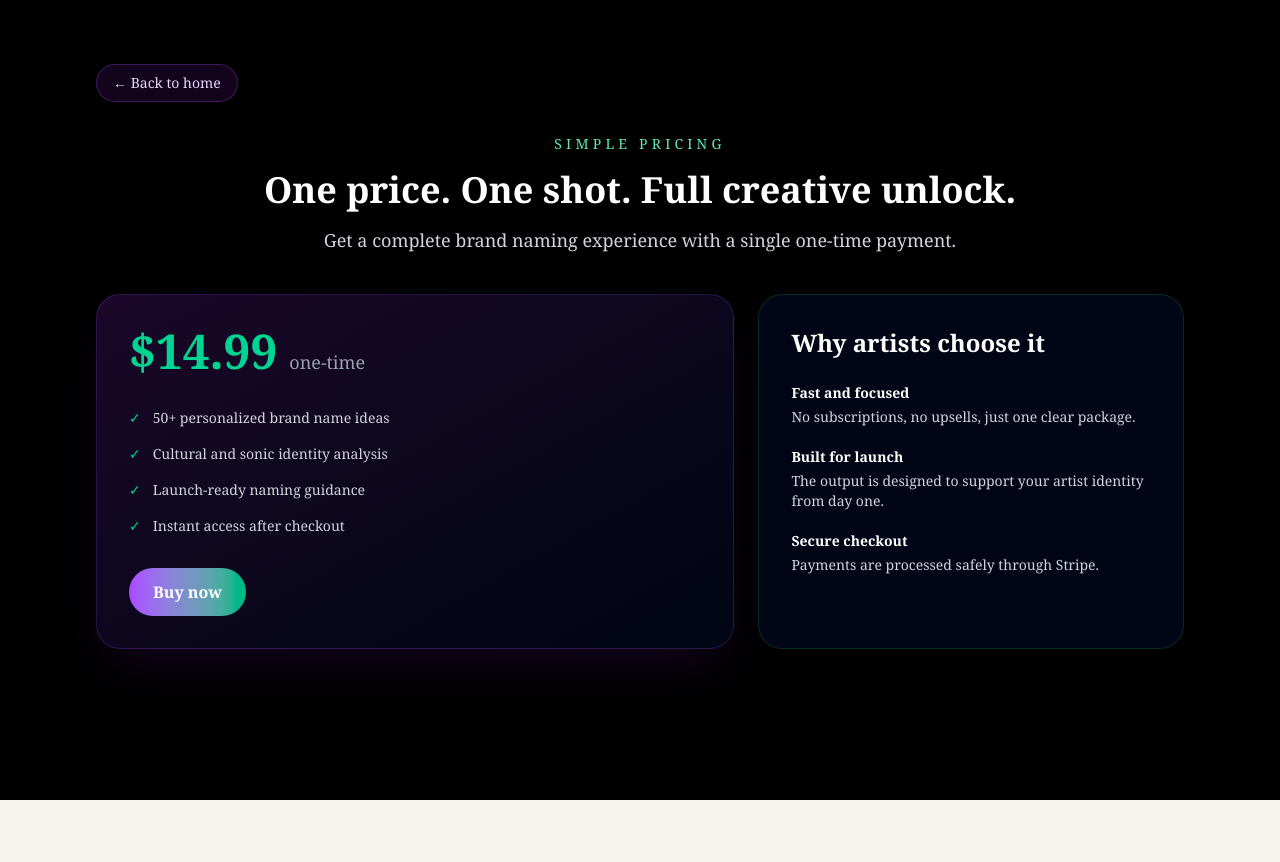
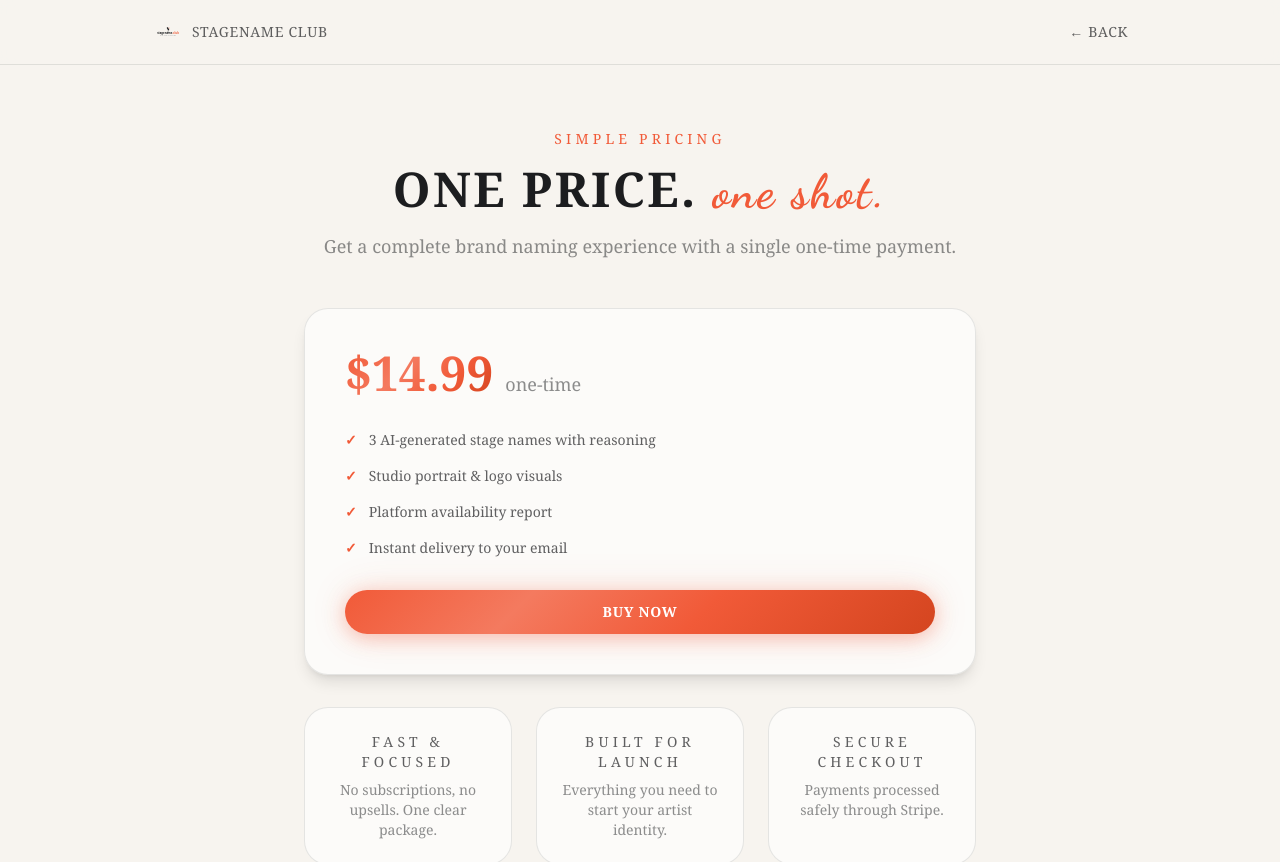
Before and after one commit to amirbenasr/stagename, a Next.js app: page /pricing in a window 1280 px wide. Shown: the top 862 px of the page. Before the commit the page ends 800 px from the top, so only its background shows below. Built offline with nearby package versions, Linux system fonts and the light colour scheme.

Commit message:
refactor: update pricing and legal pages to new design system

```diff
--- a/app/components/LegalPageLayout.tsx
+++ b/app/components/LegalPageLayout.tsx
@@ -1,5 +1,6 @@
 import Link from "next/link";
 import type { ReactNode } from "react";
+import Logo from "./Logo";
 
 interface LegalPageLayoutProps {
   title: string;
@@ -15,27 +16,43 @@ export default function LegalPageLayout({
   label = "Legal",
 }: LegalPageLayoutProps) {
   return (
-    <div className="min-h-screen bg-black text-white">
-      <main className="mx-auto flex min-h-screen max-w-4xl flex-col px-4 py-16 sm:px-6 lg:px-8">
-        <Link
-          href="/"
-          className="mb-8 inline-flex w-fit items-center rounded-full border border-purple-500/30 bg-purple-900/20 px-4 py-2 text-sm text-purple-200 transition hover:border-purple-400 hover:bg-purple-900/40"
-        >
-          ← Back to home
-        </Link>
+    <div className="min-h-screen bg-beige text-foreground">
+      {/* Navbar */}
+      <nav className="border-b border-foreground/10 bg-beige/90 backdrop-blur-sm sticky top-0 z-20">
+        <div className="max-w-5xl mx-auto px-6 py-4 flex items-center justify-between">
+          <Link href="/" className="flex items-center gap-2">
+            <Logo className="w-8 h-8" />
+            <span className="font-serif text-sm uppercase tracking-wider text-foreground/70">StageName Club</span>
+          </Link>
+          <Link
+            href="/"
+            className="font-serif text-sm uppercase tracking-wider text-foreground/70 hover:text-coral transition-colors"
+          >
+            ← Back
+          </Link>
+        </div>
+      </nav>
 
-        <div className="rounded-3xl border border-purple-500/20 bg-slate-950/90 p-8 shadow-2xl shadow-purple-900/20 sm:p-10">
-          <p className="mb-4 text-sm uppercase tracking-[0.3em] text-emerald-300">{label}</p>
-          <h1 className="text-3xl font-bold text-white sm:text-4xl">{title}</h1>
+      <main className="max-w-5xl mx-auto px-6 py-12 sm:py-16">
+        <div className="bg-white/60 border border-foreground/10 rounded-3xl p-8 sm:p-10 shadow-sm">
+          <p className="mb-4 text-sm font-serif uppercase tracking-[0.3em] text-coral">{label}</p>
+          <h1 className="text-3xl font-serif font-bold uppercase tracking-wider text-foreground sm:text-4xl">{title}</h1>
           {subtitle && (
-            <p className="mt-4 text-lg text-gray-300">{subtitle}</p>
+            <p className="mt-4 text-lg font-serif text-foreground/50">{subtitle}</p>
           )}
 
-          <div className="mt-10 space-y-8 text-sm leading-7 text-gray-300">
+          <div className="mt-10 space-y-8 text-sm font-serif leading-7 text-foreground/70">
             {children}
           </div>
         </div>
       </main>
+
+      {/* Footer */}
+      <footer className="max-w-5xl mx-auto px-6 py-8 border-t border-foreground/10">
+        <p className="text-xs font-serif text-foreground/40 text-center">
+          © 2026 StageName Club. All rights reserved.
+        </p>
+      </footer>
     </div>
   );
 }
--- a/app/pricing/page.tsx
+++ b/app/pricing/page.tsx
@@ -1,71 +1,96 @@
 import Link from "next/link";
 import type { Metadata } from "next";
+import Logo from "../components/Logo";
 
 export const metadata: Metadata = {
   title: "Pricing | StageName Club",
-  description: "Learn about the one-time pricing for StageName Club.",
+  description: "Simple one-time pricing for your complete artist brand kit.",
 };
 
 export default function PricingPage() {
   return (
-    <div className="min-h-screen bg-black text-white">
-      <main className="mx-auto flex min-h-screen max-w-6xl flex-col px-4 py-16 sm:px-6 lg:px-8">
-        <Link
-          href="/"
-          className="mb-8 inline-flex w-fit items-center rounded-full border border-purple-500/30 bg-purple-900/20 px-4 py-2 text-sm text-purple-200 transition hover:border-purple-400 hover:bg-purple-900/40"
-        >
-          ← Back to home
-        </Link>
+    <div className="min-h-screen bg-beige text-foreground">
+      {/* Navbar */}
+      <nav className="border-b border-foreground/10 bg-beige/90 backdrop-blur-sm sticky top-0 z-20">
+        <div className="max-w-5xl mx-auto px-6 py-4 flex items-center justify-between">
+          <Link href="/" className="flex items-center gap-2">
+            <Logo className="w-8 h-8" />
+            <span className="font-serif text-sm uppercase tracking-wider text-foreground/70">StageName Club</span>
+          </Link>
+          <Link
+            href="/"
+            className="font-serif text-sm uppercase tracking-wider text-foreground/70 hover:text-coral transition-colors"
+          >
+            ← Back
+          </Link>
+        </div>
+      </nav>
 
-        <div className="mb-10 text-center">
-          <p className="mb-4 text-sm uppercase tracking-[0.3em] text-emerald-300">Simple pricing</p>
-          <h1 className="text-3xl font-bold text-white sm:text-4xl">One price. One shot. Full creative unlock.</h1>
-          <p className="mx-auto mt-4 max-w-2xl text-lg text-gray-300">
+      <main className="max-w-5xl mx-auto px-6 py-12 sm:py-16">
+        {/* Header */}
+        <div className="text-center mb-12">
+          <p className="mb-4 text-sm font-serif uppercase tracking-[0.3em] text-coral">Simple pricing</p>
+          <h1 className="text-4xl sm:text-5xl font-serif font-bold uppercase tracking-wider text-foreground">
+            One price.{" "}
+            <span className="font-script text-coral lowercase">one shot.</span>
+          </h1>
+          <p className="mt-4 text-lg font-serif text-foreground/50 max-w-2xl mx-auto">
             Get a complete brand naming experience with a single one-time payment.
           </p>
         </div>
 
-        <div className="grid gap-6 lg:grid-cols-[1.2fr_0.8fr]">
-          <div className="rounded-3xl border border-purple-500/20 bg-gradient-to-br from-purple-900/30 to-slate-950/90 p-8 shadow-2xl shadow-purple-900/20">
-            <div className="flex items-baseline gap-3">
-              <span className="text-5xl font-bold text-emerald-400">$14.99</span>
-              <span className="text-lg text-gray-400">one-time</span>
+        {/* Pricing Card */}
+        <div className="max-w-2xl mx-auto">
+          <div className="relative bg-white/60 border border-foreground/10 rounded-3xl p-8 sm:p-10 shadow-lg">
+            <div className="flex items-baseline gap-3 mb-8">
+              <span className="text-5xl font-serif font-bold holographic-text">$14.99</span>
+              <span className="text-lg font-serif text-foreground/50">one-time</span>
             </div>
 
-            <ul className="mt-8 space-y-4 text-sm text-gray-300">
-              <li className="flex gap-3"><span className="text-emerald-400">✓</span> 50+ personalized brand name ideas</li>
-              <li className="flex gap-3"><span className="text-emerald-400">✓</span> Cultural and sonic identity analysis</li>
-              <li className="flex gap-3"><span className="text-emerald-400">✓</span> Launch-ready naming guidance</li>
-              <li className="flex gap-3"><span className="text-emerald-400">✓</span> Instant access after checkout</li>
+            <ul className="space-y-4 mb-8">
+              {[
+                "3 AI-generated stage names with reasoning",
+                "Studio portrait & logo visuals",
+                "Platform availability report",
+                "Instant delivery to your email",
+              ].map((feature) => (
+                <li key={feature} className="flex gap-3 text-sm font-serif text-foreground/70">
+                  <span className="text-coral font-bold">✓</span>
+                  {feature}
+                </li>
+              ))}
             </ul>
 
-            <a
+            <Link
               href="/"
-              className="mt-8 inline-flex items-center justify-center rounded-full bg-gradient-to-r from-purple-500 to-emerald-500 px-6 py-3 font-semibold text-white transition hover:from-purple-600 hover:to-emerald-600"
+              className="holographic holographic-shadow rounded-full px-6 py-3 text-white font-serif uppercase tracking-wider text-sm font-bold hover:scale-105 transition-all duration-300 inline-block text-center w-full"
             >
               Buy now
-            </a>
+            </Link>
           </div>
 
-          <div className="rounded-3xl border border-emerald-500/20 bg-slate-950/90 p-8">
-            <h2 className="text-2xl font-semibold text-white">Why artists choose it</h2>
-            <div className="mt-6 space-y-5 text-sm text-gray-300">
-              <div>
-                <h3 className="font-semibold text-white">Fast and focused</h3>
-                <p className="mt-1">No subscriptions, no upsells, just one clear package.</p>
+          {/* Why section */}
+          <div className="mt-8 grid gap-6 sm:grid-cols-3">
+            {[
+              { title: "Fast & focused", desc: "No subscriptions, no upsells. One clear package." },
+              { title: "Built for launch", desc: "Everything you need to start your artist identity." },
+              { title: "Secure checkout", desc: "Payments processed safely through Stripe." },
+            ].map((item) => (
+              <div key={item.title} className="bg-white/60 border border-foreground/10 rounded-3xl p-6 text-center">
+                <h3 className="text-sm font-serif uppercase tracking-[0.3em] text-foreground/70 mb-2">{item.title}</h3>
+                <p className="text-sm font-serif text-foreground/50">{item.desc}</p>
               </div>
-              <div>
-                <h3 className="font-semibold text-white">Built for launch</h3>
-                <p className="mt-1">The output is designed to support your artist identity from day one.</p>
-              </div>
-              <div>
-                <h3 className="font-semibold text-white">Secure checkout</h3>
-                <p className="mt-1">Payments are processed safely through Stripe.</p>
-              </div>
-            </div>
+            ))}
           </div>
         </div>
       </main>
+
+      {/* Footer */}
+      <footer className="max-w-5xl mx-auto px-6 py-8 border-t border-foreground/10">
+        <p className="text-xs font-serif text-foreground/40 text-center">
+          © 2026 StageName Club. All rights reserved.
+        </p>
+      </footer>
     </div>
   );
 }
--- a/app/refund/page.tsx
+++ b/app/refund/page.tsx
@@ -10,21 +10,21 @@ export default function RefundPolicyPage() {
   return (
     <LegalPageLayout title="Refund Policy" subtitle="All purchases are final and non-refundable once payment has been completed.">
       <section>
-        <h2 className="mb-3 text-xl font-semibold text-white">Payment confirmation</h2>
+        <h2 className="mb-3 text-xl font-serif font-semibold uppercase tracking-wider text-coral">Payment confirmation</h2>
         <p>
           By completing checkout, you acknowledge that the service is delivered digitally and that the purchase cannot be reversed after payment is confirmed.
         </p>
       </section>
 
       <section>
-        <h2 className="mb-3 text-xl font-semibold text-white">Exceptional cases</h2>
+        <h2 className="mb-3 text-xl font-serif font-semibold uppercase tracking-wider text-coral">Exceptional cases</h2>
         <p>
           If we are unable to provide the purchased service due to a technical issue on our side, we may review your request on a case-by-case basis.
         </p>
       </section>
 
       <section>
-        <h2 className="mb-3 text-xl font-semibold text-white">Contact</h2>
+        <h2 className="mb-3 text-xl font-serif font-semibold uppercase tracking-wider text-coral">Contact</h2>
         <p>
           If you believe there is an issue with your order, please contact hello@stagenameclub.com within 7 days of purchase.
         </p>
```
Also changed, not shown: app/privacy/page.tsx (+4 -4 lines), app/terms/page.tsx (+4 -4 lines).
